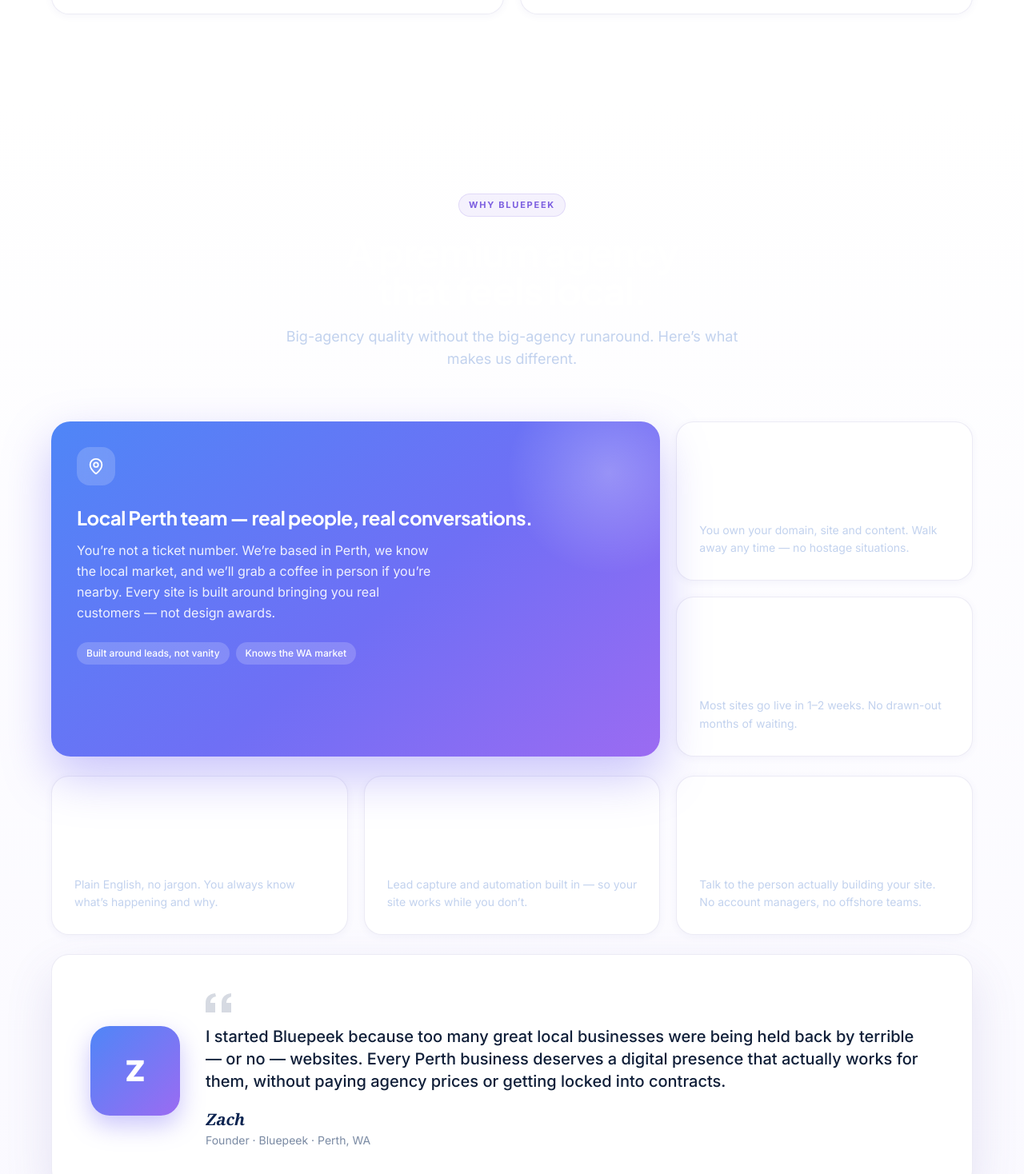
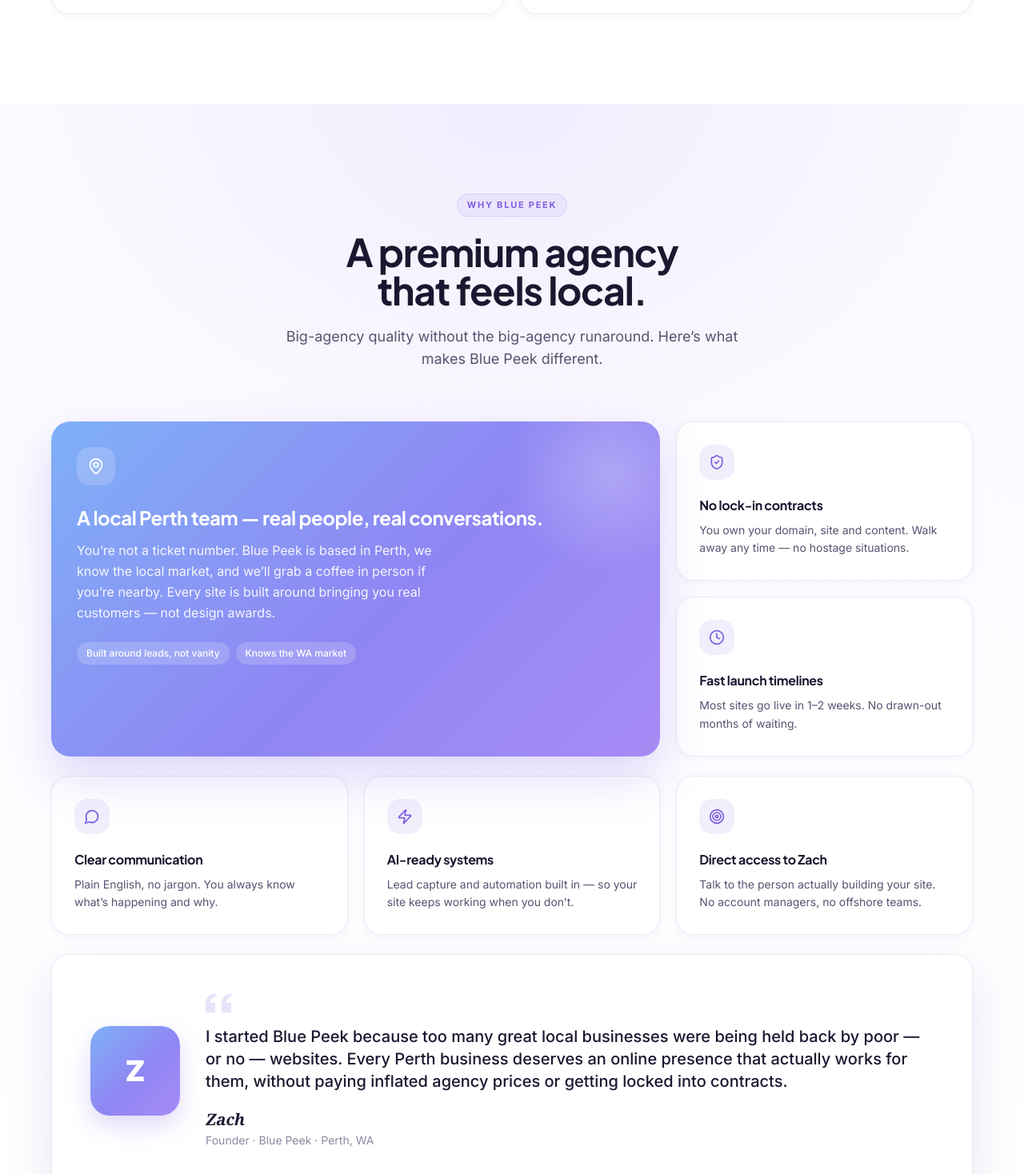
Before and after one commit to zachcolvillez-stack/bluepeek-website, a Next.js app: page / in a window 1280 px wide. Shown: the part 6402-7870 px from the top of the page at 80% size. Built offline with nearby package versions, Linux system fonts and the light colour scheme.

Commit message:
auto-save: WhyUs.jsx

```diff
--- a/components/WhyUs.jsx
+++ b/components/WhyUs.jsx
@@ -4,16 +4,16 @@ import { MapPin, Target, ShieldCheck, MessageCircle, Zap, Clock } from 'lucide-r
 
 export default function WhyUs() {
   return (
-    <section id="about" className="section-soft relative py-28 px-6">
+    <section id="about" className="section-tint relative py-28 px-6">
       <div className="max-w-6xl mx-auto">
         <motion.div initial={{ opacity: 0, y: 20 }} whileInView={{ opacity: 1, y: 0 }}
           viewport={{ once: true }} transition={{ duration: 0.6 }} className="text-center mb-16">
-          <span className="eyebrow">Why Bluepeek</span>
-          <h2 className="text-3xl md:text-5xl font-bold tracking-tight mt-5 mb-5" style={{ color: '#ffffff' }}>
+          <span className="eyebrow">Why Blue Peek</span>
+          <h2 className="text-3xl md:text-5xl font-bold tracking-tight mt-5 mb-5" style={{ color: '#1a1730' }}>
             A premium agency<br />that feels local.
           </h2>
-          <p className="text-base md:text-lg max-w-xl mx-auto leading-relaxed" style={{ color: '#c2d2ee' }}>
-            Big-agency quality without the big-agency runaround. Here’s what makes us different.
+          <p className="text-base md:text-lg max-w-xl mx-auto leading-relaxed" style={{ color: '#565471' }}>
+            Big-agency quality without the big-agency runaround. Here’s what makes Blue Peek different.
           </p>
         </motion.div>
 
@@ -23,16 +23,16 @@ export default function WhyUs() {
           <motion.div initial={{ opacity: 0, y: 24 }} whileInView={{ opacity: 1, y: 0 }}
             viewport={{ once: true }} transition={{ duration: 0.5 }}
             className="md:col-span-2 md:row-span-2 rounded-3xl p-8 relative overflow-hidden"
-            style={{ background: 'linear-gradient(140deg, #4f86f7 0%, #6f6ff5 55%, #9b6bf2 100%)', boxShadow: '0 24px 60px rgba(123,111,245,0.4)' }}>
+            style={{ background: 'linear-gradient(135deg, #7fb0f7 0%, #8f86f3 55%, #a78bf5 100%)', boxShadow: '0 24px 60px rgba(140,120,235,0.28)' }}>
             <div className="absolute -right-16 -top-16 w-64 h-64 rounded-full" style={{ background: 'radial-gradient(circle, rgba(255,255,255,0.25) 0%, transparent 70%)' }} />
             <div className="relative">
               <div className="w-12 h-12 rounded-2xl flex items-center justify-center mb-6"
                 style={{ background: 'rgba(255,255,255,0.18)', backdropFilter: 'blur(8px)' }}>
                 <MapPin size={22} className="text-white" />
               </div>
-              <h3 className="text-2xl font-bold text-white mb-3">Local Perth team — real people, real conversations.</h3>
-              <p className="text-base leading-relaxed max-w-md" style={{ color: 'rgba(255,255,255,0.9)' }}>
-                You’re not a ticket number. We’re based in Perth, we know the local market, and we’ll grab a coffee in person if you’re nearby. Every site is built around bringing you real customers — not design awards.
+              <h3 className="text-2xl font-bold text-white mb-3">A local Perth team — real people, real conversations.</h3>
+              <p className="text-base leading-relaxed max-w-md" style={{ color: 'rgba(255,255,255,0.92)' }}>
+                You’re not a ticket number. Blue Peek is based in Perth, we know the local market, and we’ll grab a coffee in person if you’re nearby. Every site is built around bringing you real customers — not design awards.
               </p>
               <div className="flex flex-wrap gap-2 mt-6">
                 {['Built around leads, not vanity', 'Knows the WA market'].map(t => (
@@ -49,7 +49,7 @@ export default function WhyUs() {
 
         <div className="grid grid-cols-1 md:grid-cols-3 gap-5">
           <BentoCard icon={MessageCircle} title="Clear communication" body="Plain English, no jargon. You always know what’s happening and why." delay={0.0} />
-          <BentoCard icon={Zap} title="AI-ready systems" body="Lead capture and automation built in — so your site works while you don’t." delay={0.08} />
+          <BentoCard icon={Zap} title="AI-ready systems" body="Lead capture and automation built in — so your site keeps working when you don’t." delay={0.08} />
           <BentoCard icon={Target} title="Direct access to Zach" body="Talk to the person actually building your site. No account managers, no offshore teams." delay={0.16} />
         </div>
 
@@ -59,19 +59,19 @@ export default function WhyUs() {
           className="card-light mt-6 p-8 md:p-12 flex flex-col md:flex-row items-center gap-8">
           <div className="flex-shrink-0">
             <div className="w-28 h-28 rounded-3xl flex items-center justify-center"
-              style={{ background: 'linear-gradient(135deg, #4f86f7, #9b6bf2)', boxShadow: '0 12px 30px rgba(123,111,245,0.4)' }}>
+              style={{ background: 'linear-gradient(135deg, #7fb0f7 0%, #8f86f3 55%, #a78bf5 100%)', boxShadow: '0 12px 30px rgba(140,120,235,0.28)' }}>
               <span className="text-4xl font-black text-white">Z</span>
             </div>
           </div>
           <div className="text-center md:text-left">
             <svg width="32" height="24" viewBox="0 0 32 24" className="mx-auto md:mx-0 mb-4" style={{ opacity: 0.16 }}>
-              <path d="M0 24V12C0 5 4 1 12 0L13 4C8 5 6 8 6 12H12V24H0ZM20 24V12C20 5 24 1 32 0L33 4C28 5 26 8 26 12H32V24H20Z" fill="#0b2350"/>
+              <path d="M0 24V12C0 5 4 1 12 0L13 4C8 5 6 8 6 12H12V24H0ZM20 24V12C20 5 24 1 32 0L33 4C28 5 26 8 26 12H32V24H20Z" fill="#7c5fe0"/>
             </svg>
-            <p className="text-lg md:text-xl leading-relaxed font-medium mb-5" style={{ color: '#0f1e38' }}>
-              I started Bluepeek because too many great local businesses were being held back by terrible — or no — websites. Every Perth business deserves a digital presence that actually works for them, without paying agency prices or getting locked into contracts.
+            <p className="text-lg md:text-xl leading-relaxed font-medium mb-5" style={{ color: '#1a1730' }}>
+              I started Blue Peek because too many great local businesses were being held back by poor — or no — websites. Every Perth business deserves an online presence that actually works for them, without paying inflated agency prices or getting locked into contracts.
             </p>
-            <p className="text-xl font-bold" style={{ color: '#0b2350', fontFamily: 'Georgia, serif', fontStyle: 'italic' }}>Zach</p>
-            <p className="text-sm mt-0.5" style={{ color: '#7a8aa3' }}>Founder · Bluepeek · Perth, WA</p>
+            <p className="text-xl font-bold" style={{ color: '#1a1730', fontFamily: 'Georgia, serif', fontStyle: 'italic' }}>Zach</p>
+            <p className="text-sm mt-0.5" style={{ color: '#8c8aa3' }}>Founder · Blue Peek · Perth, WA</p>
           </div>
         </motion.div>
       </div>
@@ -84,11 +84,11 @@ function BentoCard({ icon: Icon, title, body, delay }) {
     <motion.div initial={{ opacity: 0, y: 24 }} whileInView={{ opacity: 1, y: 0 }}
       viewport={{ once: true }} transition={{ duration: 0.5, delay }}
       className="card p-7">
-      <div className="w-11 h-11 rounded-2xl flex items-center justify-center mb-5" style={{ background: 'rgba(255,255,255,0.08)' }}>
-        <Icon size={20} className="text-white" />
+      <div className="w-11 h-11 rounded-2xl flex items-center justify-center mb-5" style={{ background: 'rgba(124,95,224,0.10)' }}>
+        <Icon size={20} style={{ color: '#7c5fe0' }} />
       </div>
-      <h3 className="font-bold mb-2" style={{ color: '#ffffff' }}>{title}</h3>
-      <p className="text-sm leading-relaxed" style={{ color: '#c2d2ee' }}>{body}</p>
+      <h3 className="font-bold mb-2" style={{ color: '#1a1730' }}>{title}</h3>
+      <p className="text-sm leading-relaxed" style={{ color: '#565471' }}>{body}</p>
     </motion.div>
   )
 }
```
